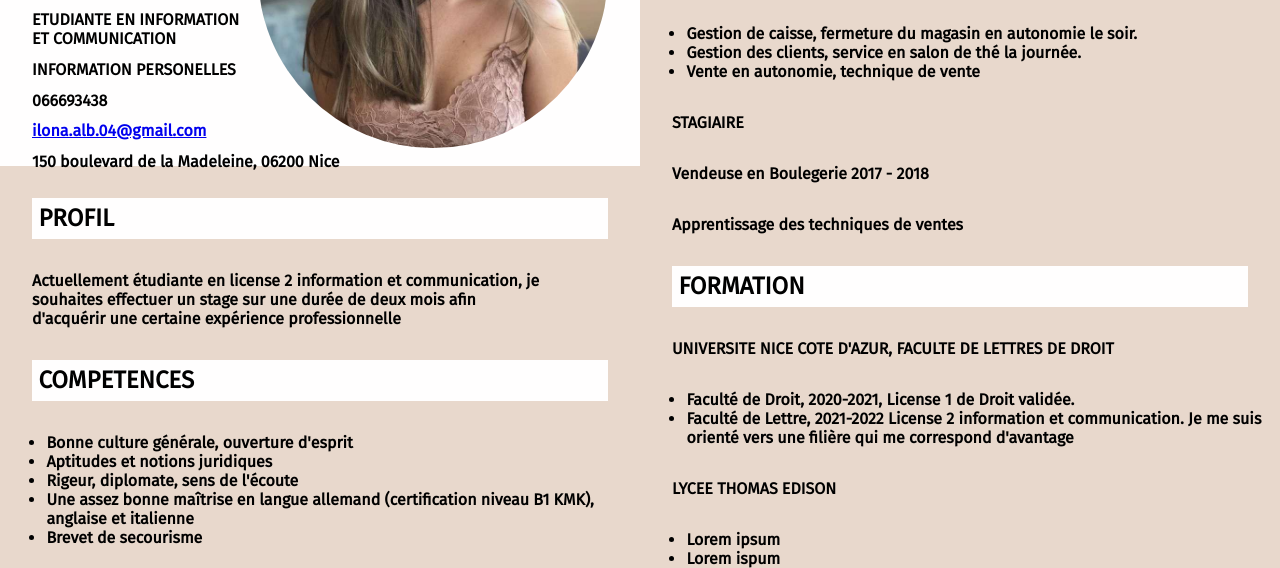
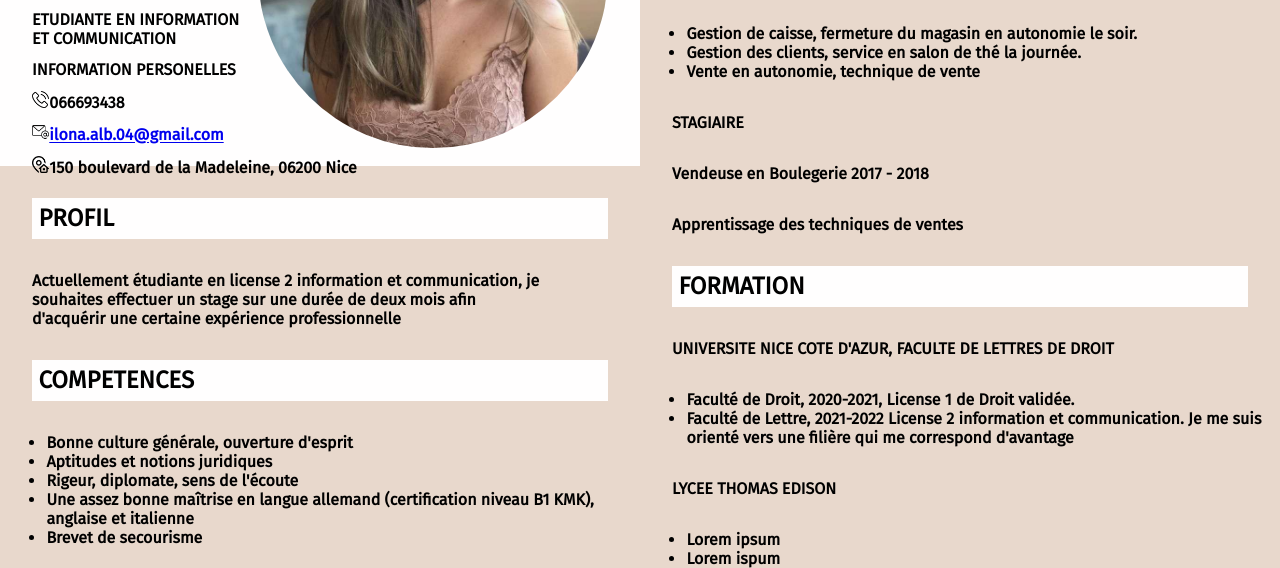
Before and after one commit to IlonaAlb/IlonaAlb.github.io, a plain HTML site: page index.html in a window 1280 px wide. Shown: the part 234-802 px from the top of the page. Drawn offline with Linux system fonts and the light colour scheme.

Commit message:
Add icones

```diff
--- a/index.html
+++ b/index.html
@@ -21,9 +21,9 @@
                         <div id="info-perso-cadran">
                             <p id="info-perso-occupation">ETUDIANTE EN INFORMATION ET COMMUNICATION</p>
                             <p id="info-perso-title">INFORMATION PERSONELLES</p>
-                            <p id="info-perso-tel">066693438</p>
-                            <p id="info-perso-mail"><a href="mailto:ilona.alb.04@gmail.com">ilona.alb.04@gmail.com</a></p>
-                            <p id="info-perso-address">150 boulevard de la Madeleine, 06200 Nice</p>
+                            <p id="info-perso-tel"><img src="phone-call.png" width="3%" height="3%"/>066693438</p>
+                            <p id="info-perso-mail"><img src="email.png" width="3%" height="3%"/><a href="mailto:ilona.alb.04@gmail.com">ilona.alb.04@gmail.com</a></p>
+                            <p id="info-perso-address"><img src="address.png" width="3%" height="3%"/>150 boulevard de la Madeleine, 06200 Nice</p>
                         </div>
                     </div>
                 </div>
```
Also changed, not shown: address.png (added), email.png (added), phone-call.png (added).
